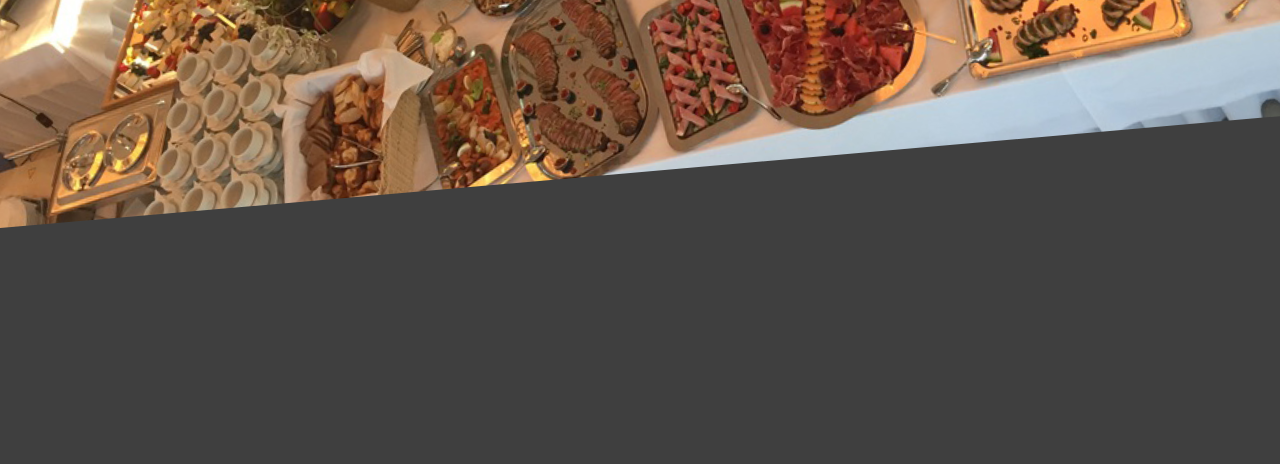
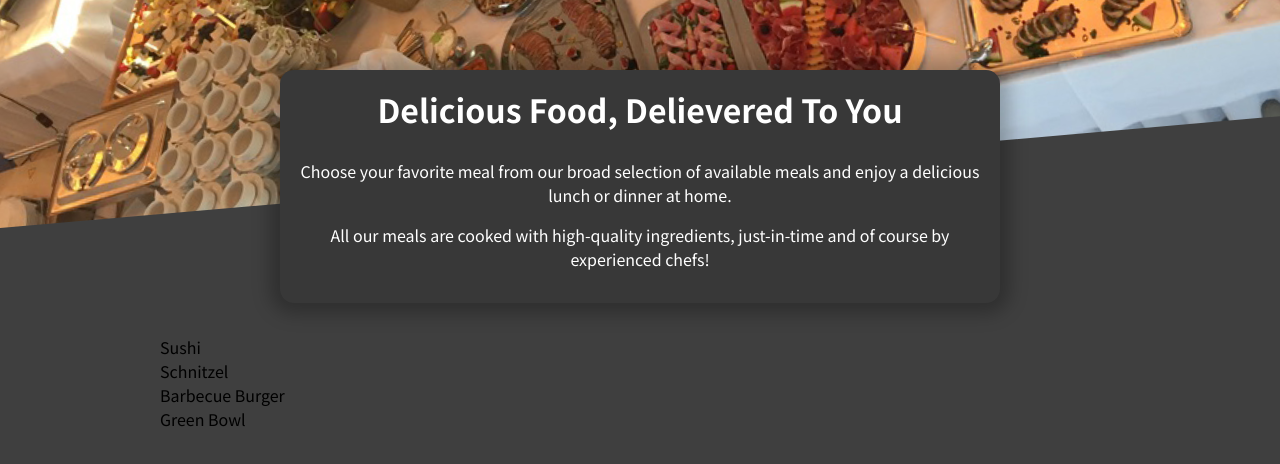
Before and after one commit to yashwadhwani08/color-table, a React (Create React App) app in the folder food-order-application/: page / in a window 1280 px wide. Shown: the part 170-634 px from the top of the page. Built offline with nearby package versions, Linux system fonts and the light colour scheme.

Commit message:
Including Meals-Summary and Available-Meals below header in UI

```diff
--- a/food-order-application/src/App.js
+++ b/food-order-application/src/App.js
@@ -1,11 +1,15 @@
 import React, { Fragment } from "react";
 
 import Header from "./components/Layout/Header";
+import Meals from "./components/Meals/Meals";
 
 function App() {
   return (
     <Fragment>
       <Header />
+      <main>
+        <Meals />
+      </main>
     </Fragment>
   );
 }
--- /dev/null
+++ b/food-order-application/src/components/Meals/AvailableMeals.js
@@ -0,0 +1,42 @@
+import React from "react";
+import classes from "./AvailableMeals.module.css";
+
+const DUMMY_MEALS = [
+  {
+    id: "m1",
+    name: "Sushi",
+    description: "Finest fish and veggies",
+    price: 22.99,
+  },
+  {
+    id: "m2",
+    name: "Schnitzel",
+    description: "A german specialty!",
+    price: 16.5,
+  },
+  {
+    id: "m3",
+    name: "Barbecue Burger",
+    description: "American, raw, meaty",
+    price: 12.99,
+  },
+  {
+    id: "m4",
+    name: "Green Bowl",
+    description: "Healthy...and green...",
+    price: 18.99,
+  },
+];
+
+const AvailableMeals = () => {
+  const mealsList = DUMMY_MEALS.map((meal) => {
+    return <li key={meal.id}>{meal.name}</li>;
+  });
+  return (
+    <section className={classes.meals}>
+      <ul>{mealsList}</ul>
+    </section>
+  );
+};
+
+export default AvailableMeals;
--- /dev/null
+++ b/food-order-application/src/components/Meals/AvailableMeals.module.css
@@ -0,0 +1,24 @@
+.meals {
+  max-width: 60rem;
+  width: 90%;
+  margin: 2rem auto;
+  animation: meals-appear 1s ease-out forwards;
+}
+
+.meals ul {
+  list-style: none;
+  margin: 0;
+  padding: 0;
+}
+
+@keyframes meals-appear {
+  from {
+    opacity: 0;
+    transform: translateY(3rem);
+  }
+
+  to {
+    opacity: 1;
+    transform: translateY(0);
+  }
+}
--- /dev/null
+++ b/food-order-application/src/components/Meals/Meals.js
@@ -0,0 +1,14 @@
+import React, { Fragment } from "react";
+import MealsSummary from "./MealsSummary";
+import AvailableMeals from "./AvailableMeals";
+
+const Meals = () => {
+  return (
+    <Fragment>
+      <MealsSummary />
+      <AvailableMeals />
+    </Fragment>
+  );
+};
+
+export default Meals;
--- /dev/null
+++ b/food-order-application/src/components/Meals/MealsSummary.js
@@ -0,0 +1,20 @@
+import React from "react";
+import classes from "./MealsSummary.module.css";
+
+const MealsSummary = () => {
+  return (
+    <section className={classes.summary}>
+      <h2>Delicious Food, Delievered To You</h2>
+      <p>
+        Choose your favorite meal from our broad selection of available meals
+        and enjoy a delicious lunch or dinner at home.
+      </p>
+      <p>
+        All our meals are cooked with high-quality ingredients, just-in-time and
+        of course by experienced chefs!
+      </p>
+    </section>
+  );
+};
+
+export default MealsSummary;
--- /dev/null
+++ b/food-order-application/src/components/Meals/MealsSummary.module.css
@@ -0,0 +1,18 @@
+.summary {
+  text-align: center;
+  max-width: 45rem;
+  width: 90%;
+  margin: auto;
+  margin-top: -10rem;
+  position: relative;
+  background-color: #383838;
+  color: white;
+  border-radius: 14px;
+  padding: 1rem;
+  box-shadow: 0 1px 18px 10px rgba(0, 0, 0, 0.25);
+}
+
+.summary h2 {
+  font-size: 2rem;
+  margin-top: 0;
+}
```
